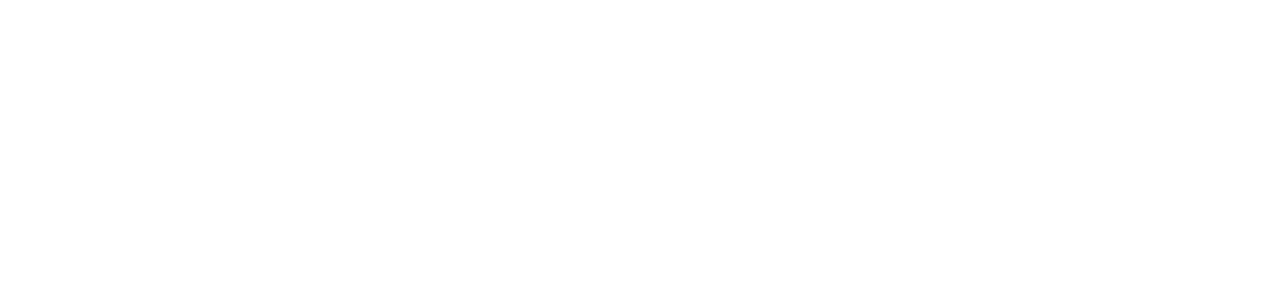
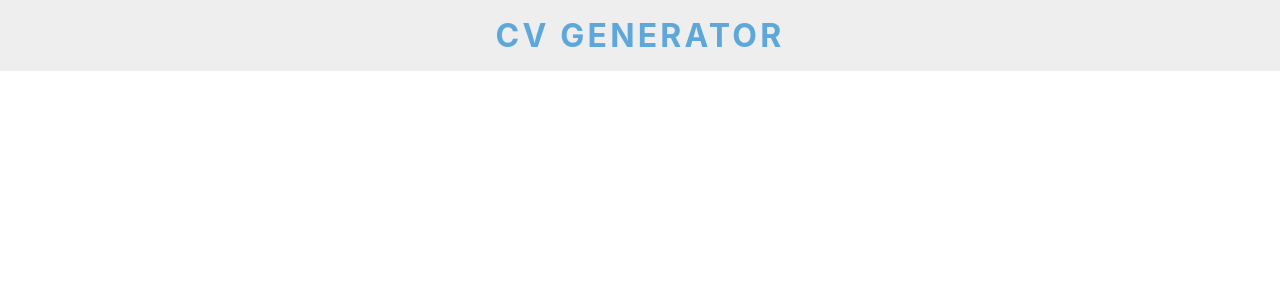
Before and after one commit to av-erencelik/cv-project, a React (Create React App) app: page / in a window 1280 px wide. Shown: the top 300 px of the page. Built offline with nearby package versions, Linux system fonts and the light colour scheme.

Commit message:
header component and style

```diff
--- a/src/App.css
+++ /dev/null
@@ -1,38 +0,0 @@
-.App {
-  text-align: center;
-}
-
-.App-logo {
-  height: 40vmin;
-  pointer-events: none;
-}
-
-@media (prefers-reduced-motion: no-preference) {
-  .App-logo {
-    animation: App-logo-spin infinite 20s linear;
-  }
-}
-
-.App-header {
-  background-color: #282c34;
-  min-height: 100vh;
-  display: flex;
-  flex-direction: column;
-  align-items: center;
-  justify-content: center;
-  font-size: calc(10px + 2vmin);
-  color: white;
-}
-
-.App-link {
-  color: #61dafb;
-}
-
-@keyframes App-logo-spin {
-  from {
-    transform: rotate(0deg);
-  }
-  to {
-    transform: rotate(360deg);
-  }
-}
--- a/src/App.js
+++ /dev/null
@@ -1,6 +0,0 @@
-import React, { Component } from "react";
-import "./App.css";
-
-function App() {}
-
-export default App;
--- /dev/null
+++ b/src/components/App.js
@@ -0,0 +1,14 @@
+import React, { Component } from "react";
+import "../styles/App.css";
+import Header from "./header";
+
+class App extends React.Component {
+  constructor() {
+    super();
+  }
+  render() {
+    return <Header />;
+  }
+}
+
+export default App;
--- /dev/null
+++ b/src/components/header.js
@@ -0,0 +1,18 @@
+import React, { Component } from "react";
+import "../styles/Header.css";
+
+class Header extends React.Component {
+  constructor() {
+    super();
+  }
+
+  render() {
+    return (
+      <header className="header">
+        <h1 className="title">CV GENERATOR</h1>
+      </header>
+    );
+  }
+}
+
+export default Header;
--- a/src/index.css
+++ /dev/null
@@ -1,13 +0,0 @@
-body {
-  margin: 0;
-  font-family: -apple-system, BlinkMacSystemFont, 'Segoe UI', 'Roboto', 'Oxygen',
-    'Ubuntu', 'Cantarell', 'Fira Sans', 'Droid Sans', 'Helvetica Neue',
-    sans-serif;
-  -webkit-font-smoothing: antialiased;
-  -moz-osx-font-smoothing: grayscale;
-}
-
-code {
-  font-family: source-code-pro, Menlo, Monaco, Consolas, 'Courier New',
-    monospace;
-}
--- a/src/index.js
+++ b/src/index.js
@@ -1,7 +1,7 @@
 import React from "react";
 import ReactDOM from "react-dom/client";
-import "./index.css";
-import App from "./App";
+import "./styles/index.css";
+import App from "./components/App";
 
 const root = ReactDOM.createRoot(document.getElementById("root"));
 root.render(
--- /dev/null
+++ b/src/styles/Header.css
@@ -0,0 +1,9 @@
+.header {
+  text-align: center;
+  background-color: #eeeeee;
+  color: #5da7db;
+  padding: 1rem;
+}
+.title {
+  letter-spacing: 0.2rem;
+}
--- /dev/null
+++ b/src/styles/index.css
@@ -0,0 +1,11 @@
+body {
+  font-family: -apple-system, BlinkMacSystemFont, "Segoe UI", "Roboto", "Oxygen",
+    "Ubuntu", "Cantarell", "Fira Sans", "Droid Sans", "Helvetica Neue",
+    sans-serif;
+  -webkit-font-smoothing: antialiased;
+  -moz-osx-font-smoothing: grayscale;
+}
+* {
+  margin: 0;
+  padding: 0;
+}
```
Also changed, not shown: src/styles/App.css (added).
